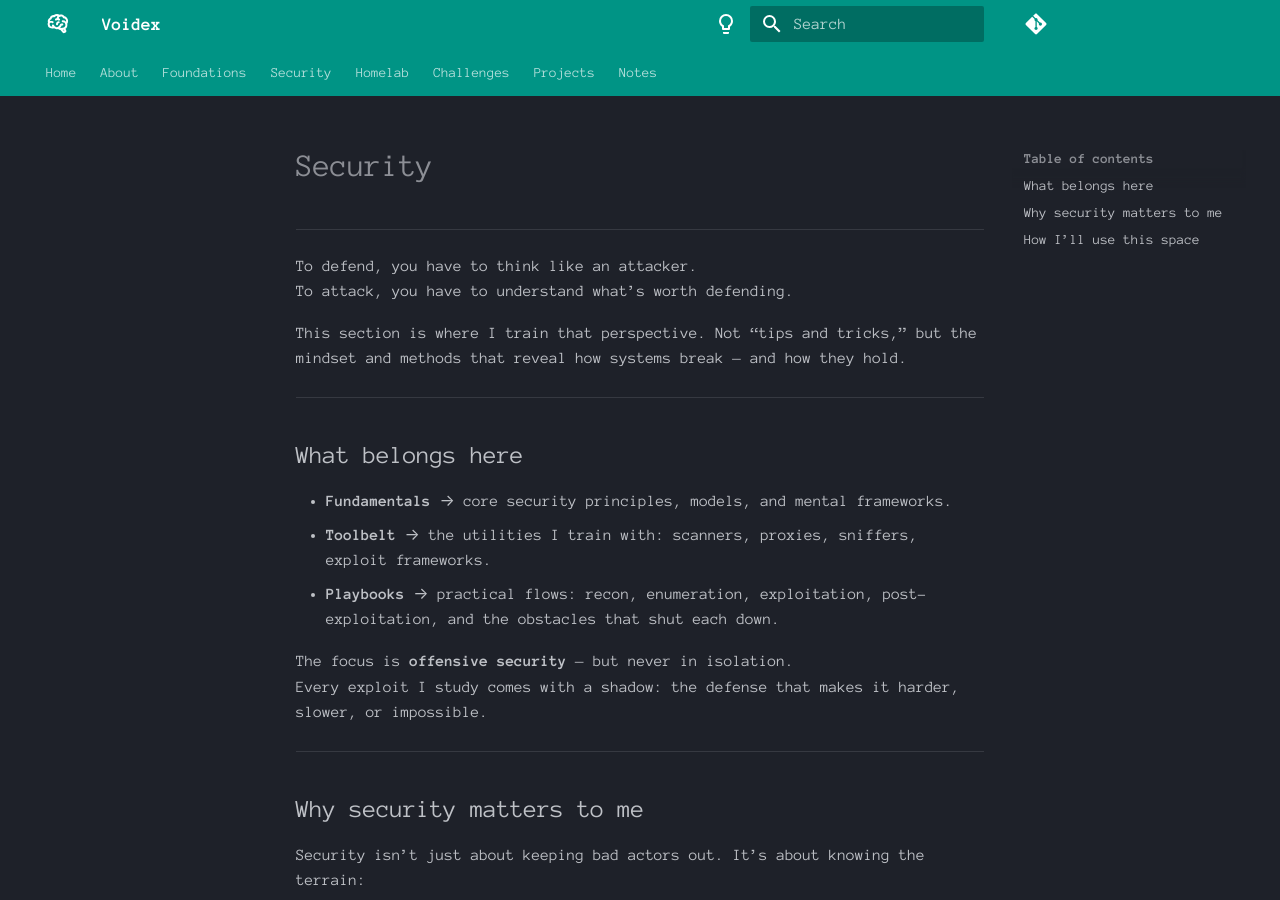
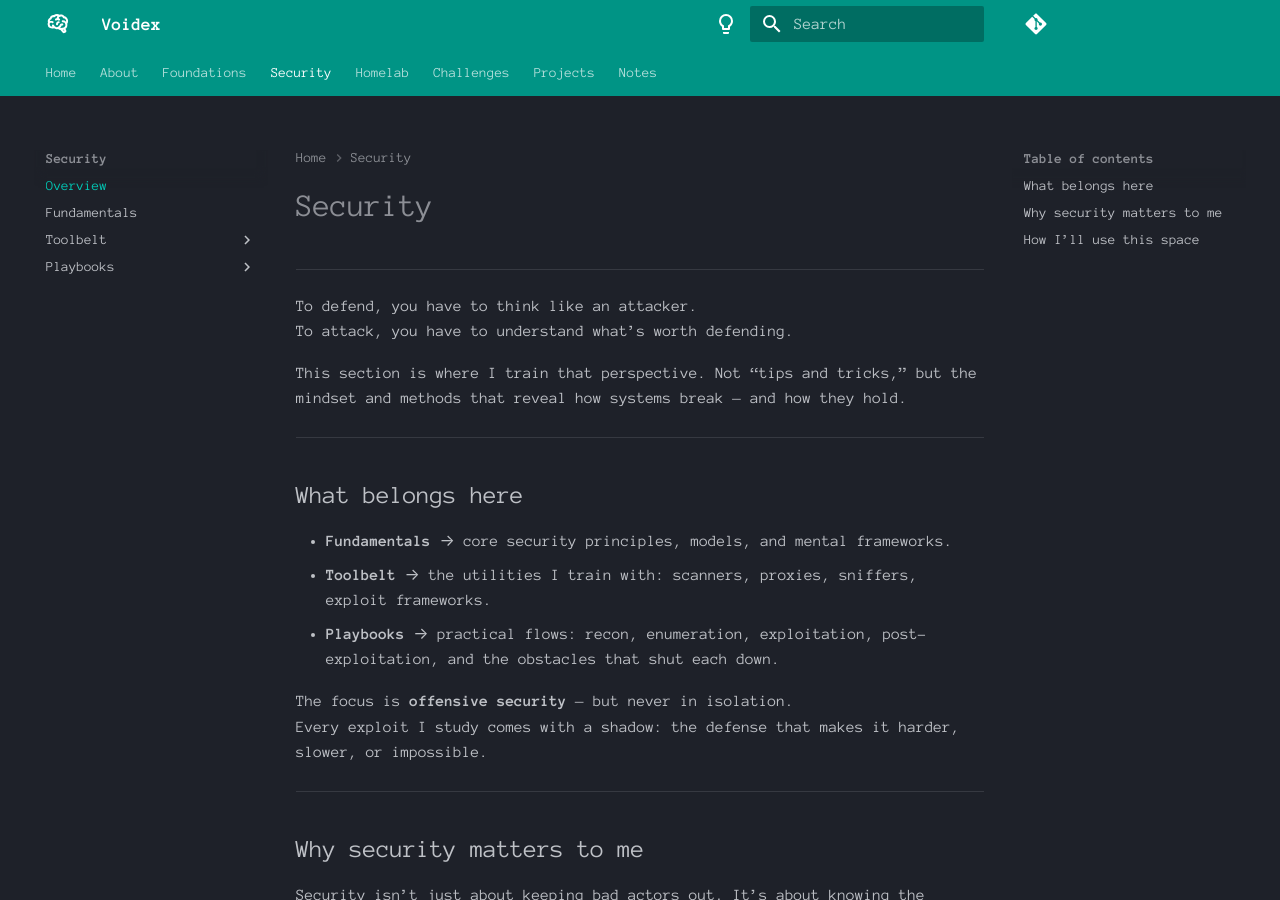
Before and after one commit to Fudomaru/wiki, an MkDocs documentation site: the page built from docs/security/overview.md, in a window 1280 px wide and 900 px high. Built offline with MkDocs 1.6.1 and Material for MkDocs 9.7.7, drawn with Linux system fonts in a browser that asks for light colours; comment, search, counter and statistics services are not loaded; some of the changed text lies outside the part shown.

Commit message:
Minor Fix to navbar

```diff
--- a/mkdocs.yml
+++ b/mkdocs.yml
@@ -66,12 +66,13 @@ nav:
   - Home: index.md
   - About: about.md
   - Foundations:
-    - foundations/index.md
+    - Overview: foundations/overview.md
     - Linux:
       - CLI: foundations/linux/cli-magic.md
       - Networking: foundations/linux/networking.md
       - System: foundations/linux/system-internals.md
   - Security:
+    - Overview: security/overview.md
     - Fundamentals: security/fundamentals.md
     - Toolbelt:
         - Nmap: security/toolbelt/nmap.md
```
Also changed, not shown: docs/foundations/overview.md (renamed from docs/foundations/index.md), docs/security/overview.md (renamed from docs/security/index.md).
